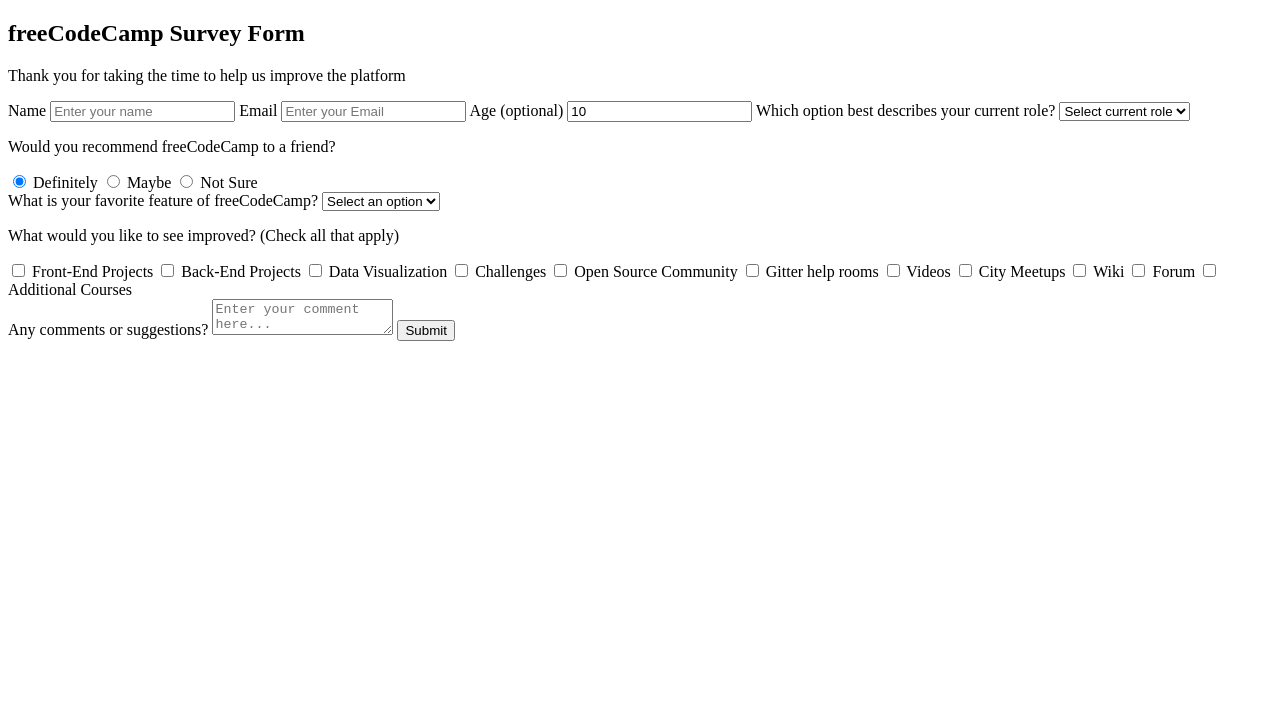
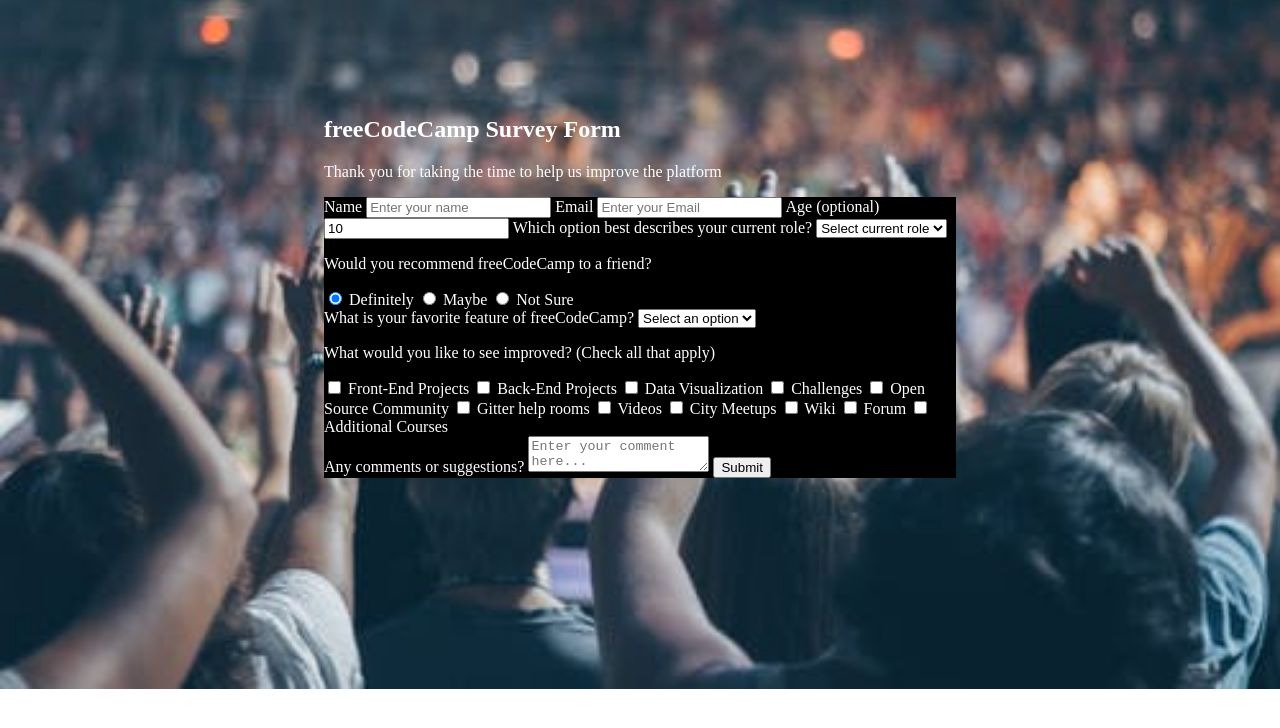
Before and after one commit to Emmy-github-webdev/html_css_collaboration, a plain HTML site: page index.html in a window 1280 px wide. Drawn offline with Linux system fonts and the light colour scheme.

Commit message:
commit css

```diff
--- a/index.html
+++ b/index.html
@@ -4,9 +4,11 @@
     <meta charset="UTF-8">
     <meta http-equiv="X-UA-Compatible" content="IE=edge">
     <meta name="viewport" content="width=device-width, initial-scale=1.0">
+    <link rel="stylesheet" href="./styles.css">
     <title>Survey Form</title>
 </head>
 <body>
+    <div class="opacity">
         <header>
             <nav>
                 <div class="nav-header">
@@ -125,6 +127,6 @@
             </form>
 
         </section>
-
+    </div>
 </body>
 </html>
--- /dev/null
+++ b/styles.css
@@ -0,0 +1,19 @@
+body {
+    background: url('./images/bg-image.jpeg') no-repeat center center/cover;
+
+
+}
+
+.container{
+    max-width: 50%;
+    margin: auto;
+    overflow: hidden;
+    padding: 0 2rem;
+    margin-top: 6rem;
+    margin-bottom: 3rem;
+    color: #FFF;
+}
+
+form{
+    background: black;
+}
```
Also changed, not shown: images/bg-image.jpeg (added). Lines whose indentation alone changed are shown as unchanged.
